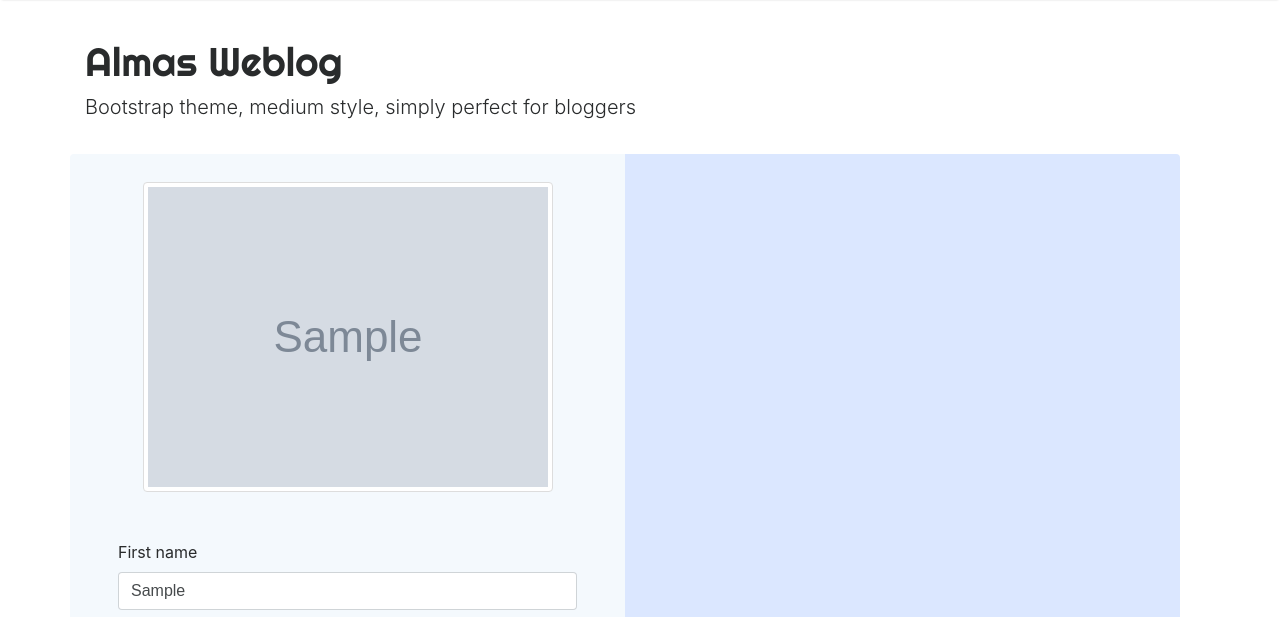
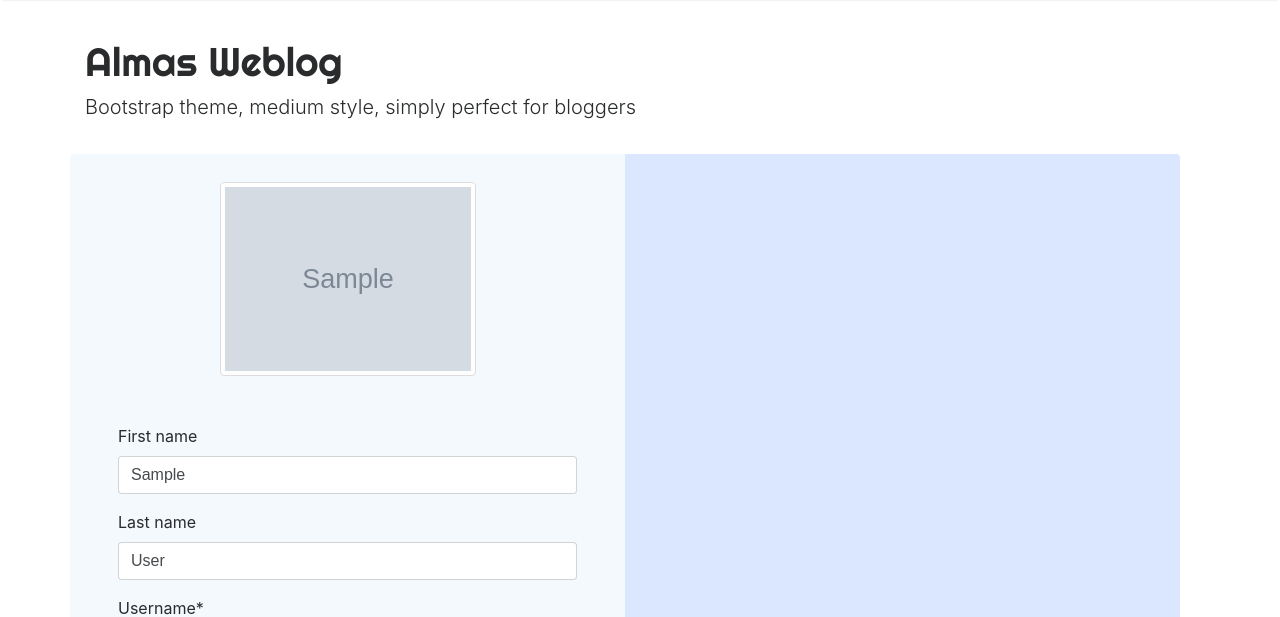
Before and after one commit to bagheriAlmas/Django-AlmasWeblog, a Django app: page /users/1/update/ in a window 1280 px wide. Shown: the part 56-673 px from the top of the page. Run offline with Django 4.2, Linux system fonts and the light colour scheme; tables that the repository leaves empty hold one stand-in row (values such as "Sample post"); grey boxes marked "Sample" are stand-in pictures; some libraries are stand-ins or nearby versions.

Commit message:
add max-width for user image

```diff
--- a/templates/users/user_update.html
+++ b/templates/users/user_update.html
@@ -8,7 +8,7 @@
     <div class="w-100 row">
         <div class="w-50 rounded-left" style="background: #f4f9fd">
             <div class="w-100 text-center" style="padding-top: 5%">
-                <img class="img-thumbnail" src="{{ user.avatar.url }}">
+                <img class="img-thumbnail" src="{{ user.avatar.url }}" style="max-width: 256px">
             </div>
             <form method="post" class="p-5">
                 {% csrf_token %}
```
